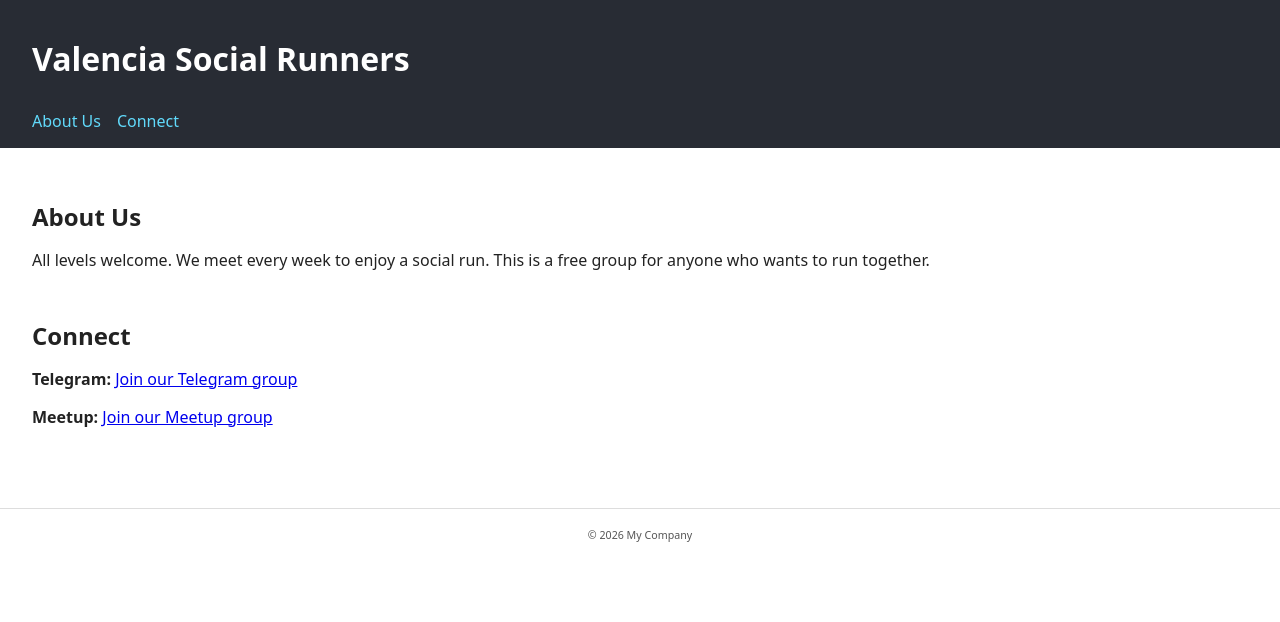
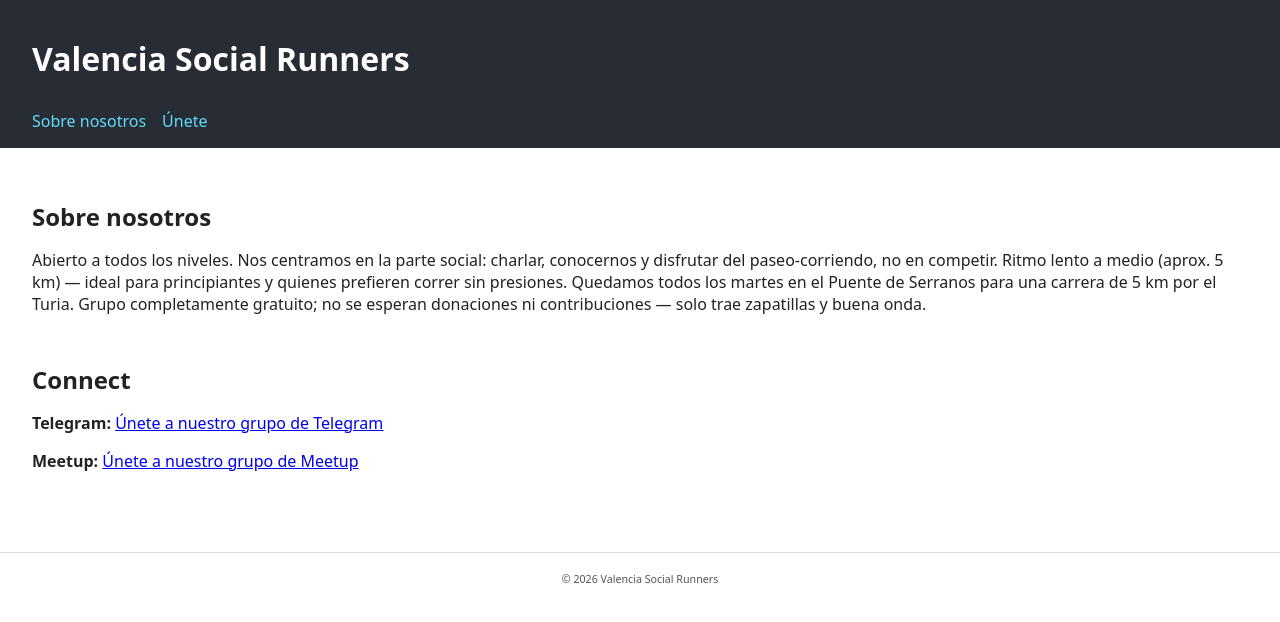
Before and after one commit to shaneM50/running_meetup_site, a React (Create React App) app: page / in a window 1280 px wide. Shown: the top 622 px of the page. Built offline with nearby package versions, Linux system fonts and the light colour scheme.

Commit message:
chore: updated the site's text, and changed to Spanish

```diff
--- a/src/components/About.jsx
+++ b/src/components/About.jsx
@@ -3,10 +3,9 @@ import React from "react";
 function About() {
   return (
     <section id="about" className="section">
-      <h2>About Us</h2>
+      <h2>Sobre nosotros</h2>
       <p>
-        All levels welcome. We meet every week to enjoy a social run.
-        This is a free group for anyone who wants to run together.
+        Abierto a todos los niveles. Nos centramos en la parte social: charlar, conocernos y disfrutar del paseo-corriendo, no en competir. Ritmo lento a medio (aprox. 5 km) — ideal para principiantes y quienes prefieren correr sin presiones. Quedamos todos los martes en el Puente de Serranos para una carrera de 5 km por el Turia. Grupo completamente gratuito; no se esperan donaciones ni contribuciones — solo trae zapatillas y buena onda.
       </p>
     </section>
   );
--- a/src/components/Connect.jsx
+++ b/src/components/Connect.jsx
@@ -16,7 +16,7 @@ function Connect() {
             target="_blank"
             rel="noopener noreferrer" // prevents the opened page from accessing window.opener and stops referrer info being sent
           >
-            Join our Telegram group
+            Únete a nuestro grupo de Telegram
           </a>
         </p>
         <p>
@@ -26,7 +26,7 @@ function Connect() {
             target="_blank"
             rel="noopener noreferrer" // improves security (blocks window.opener) and privacy (omits referrer)
           >
-            Join our Meetup group
+            Únete a nuestro grupo de Meetup
           </a>
         </p>
       </div>
--- a/src/components/Footer.jsx
+++ b/src/components/Footer.jsx
@@ -3,7 +3,7 @@ import React from "react";
 function Footer() {
   return (
     <footer className="App-footer">
-      <small>© {new Date().getFullYear()} My Company</small>
+      <small>© {new Date().getFullYear()} Valencia Social Runners</small>
     </footer>
   );
 }
--- a/src/components/Header.jsx
+++ b/src/components/Header.jsx
@@ -5,8 +5,8 @@ function Header() {
     <header className="App-header">
       <h1>Valencia Social Runners</h1>
       <nav>
-        <a href="#about">About Us</a>
-        <a href="#connect">Connect</a>
+        <a href="#about">Sobre nosotros</a>
+        <a href="#connect">Únete</a>
       </nav>
     </header>
   );
```
